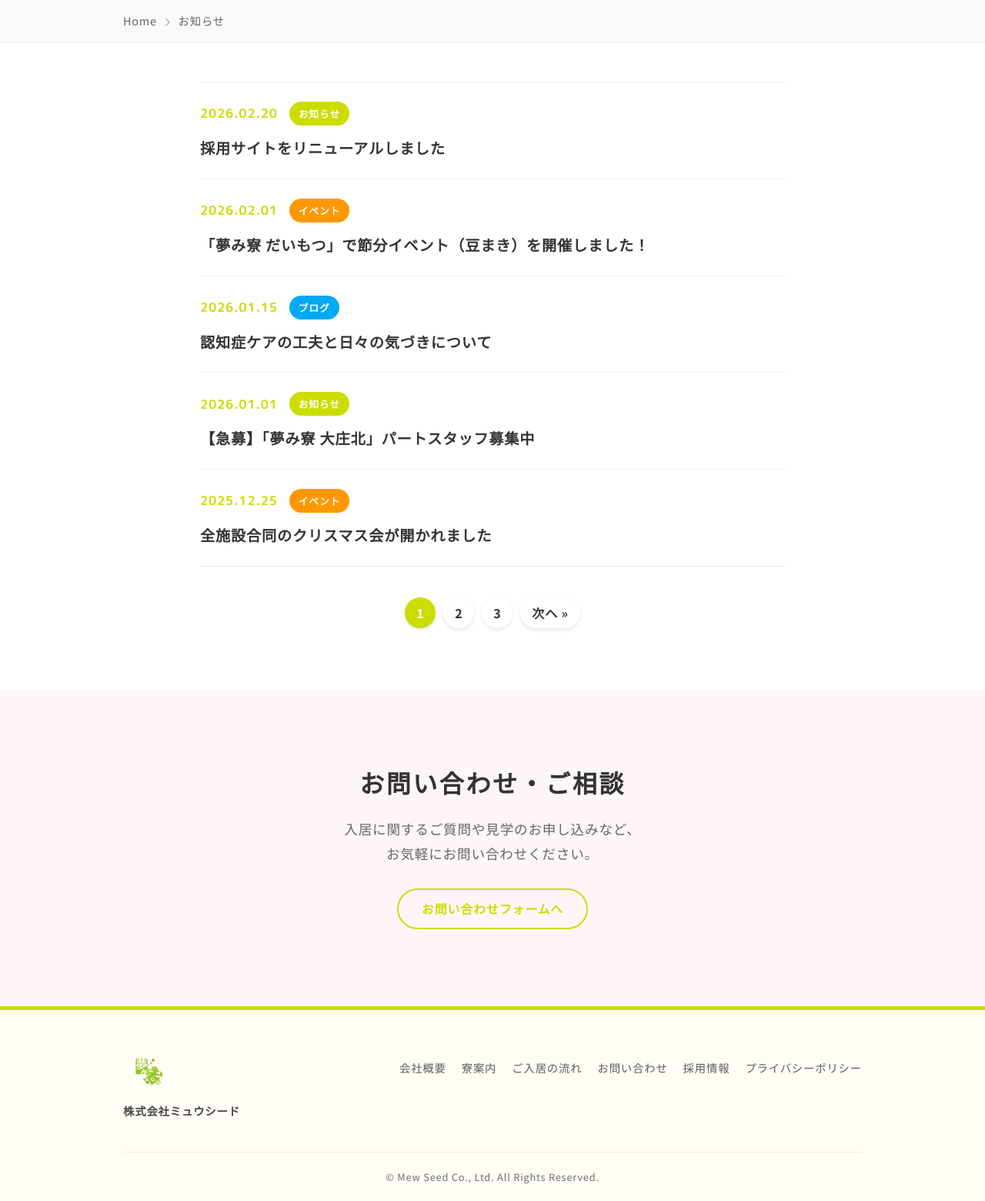
After one commit to kurashn/mew-seed, a PHP site: page /news.html in a window 1280 px wide. The commit adds this page. Shown: the part 341-1901 px from the top of the page at 77% size. Run offline with PHP 8.4, Linux system fonts and the light colour scheme.

Commit message:
Create static WordPress placeholder templates for news list and detail pages

```diff
--- /dev/null
+++ b/news.html
@@ -0,0 +1,172 @@
+<!DOCTYPE html>
+<html lang="ja">
+
+<head>
+    <meta name="robots" content="noindex">
+    <meta charset="UTF-8">
+    <meta name="viewport" content="width=device-width, initial-scale=1.0">
+    <title>お知らせ | 株式会社ミュウシード</title>
+    <link rel="preconnect" href="https://fonts.googleapis.com">
+    <link rel="preconnect" href="https://fonts.gstatic.com" crossorigin>
+    <link
+        href="https://fonts.googleapis.com/css2?family=M+PLUS+Rounded+1c:wght@300;400;700&family=Noto+Sans+JP:wght@400;500;700&display=swap"
+        rel="stylesheet">
+    <link rel="stylesheet" href="style.css">
+    <link rel="stylesheet" href="https://cdnjs.cloudflare.com/ajax/libs/font-awesome/6.4.0/css/all.min.css">
+</head>
+
+<body>
+    <header class="header">
+        <div class="header-inner">
+            <h1 class="logo">
+                <a href="index.html">
+                    <img src="images/logo.png" alt="株式会社ミュウシード">
+                </a>
+            </h1>
+            <nav class="nav">
+                <ul>
+                    <li><a href="index.html">トップ</a></li>
+                    <li><a href="company.html">会社概要</a></li>
+                    <li><a href="index.html#guide">寮案内</a></li>
+                    <li><a href="flow.html">ご入居の流れ</a></li>
+                    <li><a href="contact.html">お問い合わせ</a></li>
+                    <li><a href="recruit.html" class="btn-recruit">採用情報</a></li>
+                </ul>
+            </nav>
+            <div class="header-contact">
+                <p class="tel">06-6643-3300</p>
+            </div>
+            <div class="burger-menu">
+                <span></span>
+                <span></span>
+                <span></span>
+            </div>
+        </div>
+    </header>
+
+    <main>
+        <!-- Page Header -->
+        <section class="page-header" style="height: 250px;">
+            <div class="page-header-bg" style="background-image: url('images/news_03.png');"></div>
+            <div class="page-header-overlay"
+                style="background: linear-gradient(135deg, rgba(0, 0, 0, 0.6) 0%, rgba(203, 221, 0, 0.4) 100%);"></div>
+            <div class="container text-center" style="z-index: 1;">
+                <h2 class="page-title">お知らせ<span class="ja">News & Blog</span></h2>
+            </div>
+        </section>
+
+        <!-- Breadcrumbs -->
+        <nav class="breadcrumbs">
+            <div class="container">
+                <ul>
+                    <li><a href="index.html">Home</a></li>
+                    <li><i class="fa-solid fa-chevron-right"></i></li>
+                    <li>お知らせ</li>
+                </ul>
+            </div>
+        </nav>
+
+        <section class="section news-archive-section">
+            <div class="container container-narrow">
+
+                <!-- WP: Archive Loop Start -->
+                <ul class="news-list archive-list">
+                    <!-- WP: Post Item -->
+                    <li>
+                        <div class="news-meta">
+                            <span class="date">2026.02.20</span>
+                            <span class="category cat-info">お知らせ</span>
+                        </div>
+                        <a href="news-detail.html" class="news-title">採用サイトをリニューアルしました</a>
+                    </li>
+                    <!-- /WP: Post Item -->
+
+                    <!-- WP: Post Item -->
+                    <li>
+                        <div class="news-meta">
+                            <span class="date">2026.02.01</span>
+                            <span class="category cat-event">イベント</span>
+                        </div>
+                        <a href="news-detail.html" class="news-title">「夢み寮 だいもつ」で節分イベント（豆まき）を開催しました！</a>
+                    </li>
+                    <!-- /WP: Post Item -->
+
+                    <!-- WP: Post Item -->
+                    <li>
+                        <div class="news-meta">
+                            <span class="date">2026.01.15</span>
+                            <span class="category cat-blog">ブログ</span>
+                        </div>
+                        <a href="news-detail.html" class="news-title">認知症ケアの工夫と日々の気づきについて</a>
+                    </li>
+                    <!-- /WP: Post Item -->
+
+                    <!-- WP: Post Item -->
+                    <li>
+                        <div class="news-meta">
+                            <span class="date">2026.01.01</span>
+                            <span class="category cat-info">お知らせ</span>
+                        </div>
+                        <a href="news-detail.html" class="news-title">【急募】「夢み寮 大庄北」パートスタッフ募集中</a>
+                    </li>
+                    <!-- /WP: Post Item -->
+
+                    <!-- WP: Post Item -->
+                    <li>
+                        <div class="news-meta">
+                            <span class="date">2025.12.25</span>
+                            <span class="category cat-event">イベント</span>
+                        </div>
+                        <a href="news-detail.html" class="news-title">全施設合同のクリスマス会が開かれました</a>
+                    </li>
+                    <!-- /WP: Post Item -->
+                </ul>
+                <!-- WP: Archive Loop End -->
+
+                <!-- WP: Pagination Options -->
+                <div class="pagination mt-5 text-center">
+                    <span class="page-numbers current">1</span>
+                    <a class="page-numbers" href="#">2</a>
+                    <a class="page-numbers" href="#">3</a>
+                    <a class="next page-numbers" href="#">次へ &raquo;</a>
+                </div>
+                <!-- /WP: Pagination -->
+
+            </div>
+        </section>
+
+        <section id="contact" class="cta-contact section">
+            <div class="container text-center">
+                <h3>お問い合わせ・ご相談</h3>
+                <p>入居に関するご質問や見学のお申し込みなど、<br>お気軽にお問い合わせください。</p>
+                <a href="contact.html" class="btn-secondary">お問い合わせフォームへ</a>
+            </div>
+        </section>
+
+    </main>
+
+    <footer class="footer">
+        <div class="container">
+            <div class="footer-inner">
+                <div class="footer-logo">
+                    <img src="images/logo.png" alt="株式会社ミュウシード">
+                    <p class="company-name">株式会社ミュウシード</p>
+                </div>
+                <div class="footer-links">
+                    <ul>
+                        <li><a href="company.html">会社概要</a></li>
+                        <li><a href="index.html#guide">寮案内</a></li>
+                        <li><a href="flow.html">ご入居の流れ</a></li>
+                        <li><a href="contact.html">お問い合わせ</a></li>
+                        <li><a href="recruit.html">採用情報</a></li>
+                        <li><a href="privacy.html">プライバシーポリシー</a></li>
+                    </ul>
+                </div>
+            </div>
+            <p class="copyright">&copy; Mew Seed Co., Ltd. All Rights Reserved.</p>
+        </div>
+    </footer>
+    <script src="script.js"></script>
+</body>
+
+</html>
--- a/style.css
+++ b/style.css
@@ -2850,3 +2850,168 @@ span.wpcf7-not-valid-tip {
         padding-bottom: 20px;
     }
 }
+
+/* =========================================
+   NEWS & BLOG ARCHIVE/SINGLE STYLES
+   ========================================= */
+
+.news-archive-section {
+    padding-top: 50px;
+    padding-bottom: 80px;
+}
+
+.archive-list {
+    list-style: none;
+    padding: 0;
+    margin: 0;
+}
+
+.archive-list li {
+    padding: 25px 0;
+    border-bottom: 1px solid #eee;
+    display: flex;
+    flex-direction: column;
+    gap: 15px;
+    transition: 0.2s ease;
+}
+
+.archive-list li:hover {
+    background-color: #fcfcfc;
+}
+
+.archive-list .news-meta {
+    display: flex;
+    gap: 15px;
+    align-items: center;
+}
+
+.archive-list .news-title {
+    font-size: 1.2rem;
+    color: var(--color-text);
+    font-weight: 700;
+}
+
+.archive-list .news-title:hover {
+    color: var(--color-primary);
+}
+
+.category {
+    padding: 4px 12px;
+    border-radius: 20px;
+    font-size: 0.8rem;
+    font-weight: bold;
+    color: white;
+}
+
+.cat-info {
+    background-color: var(--color-primary);
+}
+
+.cat-event {
+    background-color: #ff9800;
+}
+
+.cat-blog {
+    background-color: #03a9f4;
+}
+
+.pagination {
+    display: flex;
+    justify-content: center;
+    gap: 10px;
+    margin-top: 40px;
+}
+
+.pagination .page-numbers {
+    display: inline-flex;
+    align-items: center;
+    justify-content: center;
+    width: 40px;
+    height: 40px;
+    border-radius: 50%;
+    background-color: white;
+    box-shadow: 0 2px 5px rgba(0, 0, 0, 0.1);
+    color: var(--color-text);
+    font-weight: bold;
+    transition: 0.3s;
+}
+
+.pagination .page-numbers.current,
+.pagination .page-numbers:hover {
+    background-color: var(--color-primary);
+    color: white;
+}
+
+.pagination .next,
+.pagination .prev {
+    width: auto;
+    border-radius: 20px;
+    padding: 0 15px;
+}
+
+/* Single Article */
+.article-section {
+    padding-top: 40px;
+    padding-bottom: 80px;
+}
+
+.post-header {
+    margin-bottom: 40px;
+}
+
+.post-title {
+    font-size: 2rem;
+    line-height: 1.5;
+    color: var(--color-text);
+    font-weight: 800;
+}
+
+.post-content {
+    font-size: 1.05rem;
+    line-height: 1.8;
+    color: var(--color-text);
+}
+
+.post-content h2 {
+    font-size: 1.8rem;
+    margin: 40px 0 20px;
+    padding-bottom: 10px;
+    border-bottom: 2px solid var(--color-primary);
+}
+
+.post-content h3 {
+    font-size: 1.4rem;
+    margin: 30px 0 15px;
+    border-left: 5px solid var(--color-primary);
+    padding-left: 15px;
+}
+
+.post-content h4 {
+    font-size: 1.15rem;
+    margin: 25px 0 15px;
+    font-weight: bold;
+}
+
+.post-content p {
+    margin-bottom: 20px;
+}
+
+.post-content ul,
+.post-content ol {
+    margin: 0 0 20px 20px;
+    padding-left: 20px;
+}
+
+.post-content li {
+    margin-bottom: 10px;
+}
+
+@media (max-width: 768px) {
+    .post-title {
+        font-size: 1.5rem;
+    }
+
+    .archive-list .news-title {
+        font-size: 1.1rem;
+    }
+}
```
Also changed, not shown: news-detail.html (added, +144 -0 lines).
